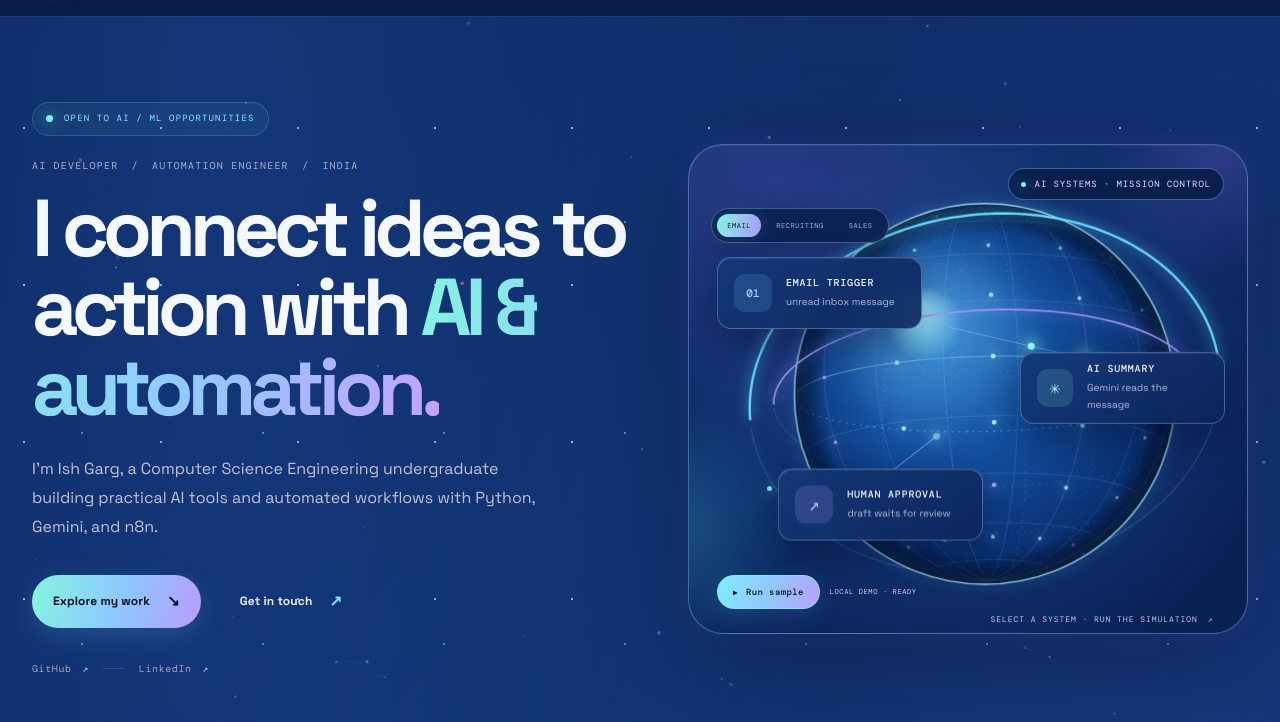
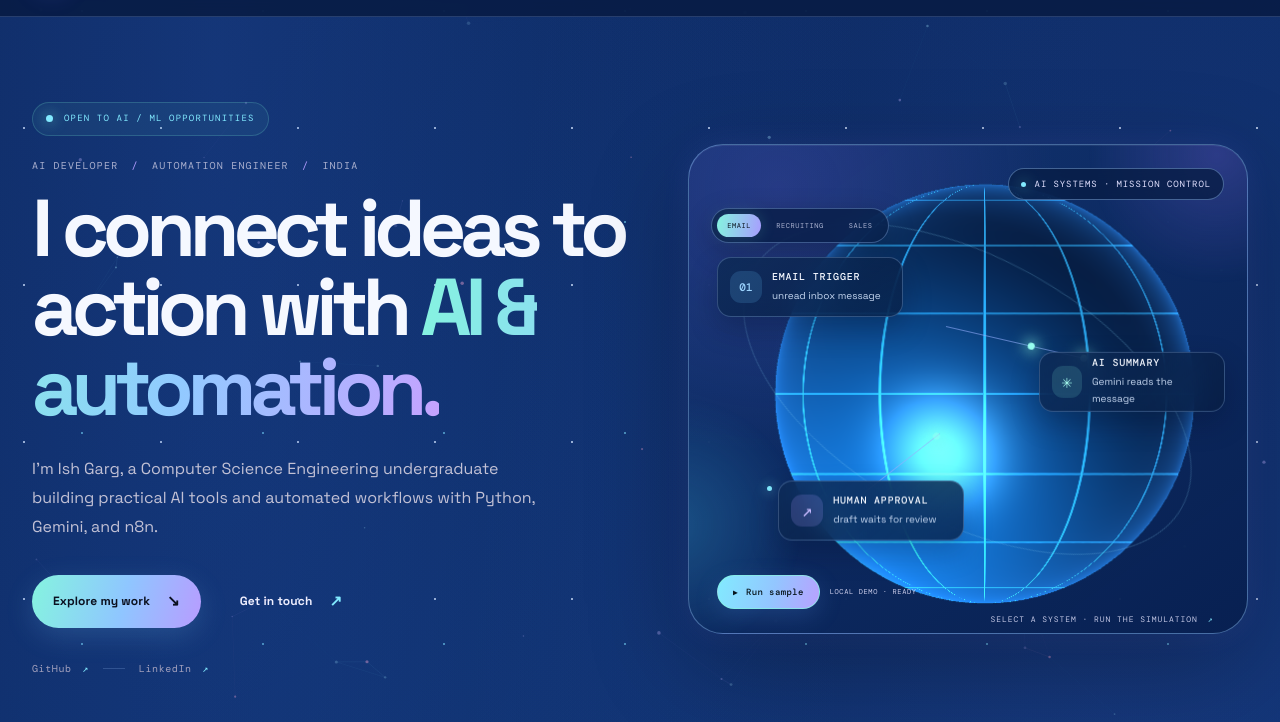
Before and after one commit to Ish596/ish-garg-portfolio, a plain HTML site: page index.html in a window 1280 px wide. Shown: the part 65-787 px from the top of the page. Drawn offline with nearby package versions, Linux system fonts and the light colour scheme; animation ran at ten frames a second.

Commit message:
Refine portfolio globe as shaded 3D sphere

```diff
--- a/globe.js
+++ b/globe.js
@@ -1,222 +1,167 @@
 (() => {
   const canvas = document.querySelector('#globe-canvas');
   const surface = canvas?.closest('.hero-art');
-  const context = canvas?.getContext('2d', { alpha: true });
-  if (!canvas || !surface || !context) return;
+  if (!canvas || !surface) return;
+
+  const gl = canvas.getContext('webgl', { alpha: true, antialias: true, premultipliedAlpha: false });
+  if (!gl) {
+    canvas.classList.add('globe-canvas-fallback');
+    return;
+  }
 
   const reducedMotion = window.matchMedia('(prefers-reduced-motion: reduce)').matches;
-  const pointer = { x: 0, y: 0, active: false };
+  const vertexSource = `
+    attribute vec3 a_position;
+    uniform vec2 u_resolution;
+    uniform vec2 u_center;
+    uniform float u_radius;
+    uniform float u_spin;
+    uniform vec2 u_pointer;
+    varying vec3 v_normal;
+
+    void main() {
+      float spin = u_spin + u_pointer.x * 0.34;
+      float tilt = -0.24 + u_pointer.y * 0.27;
+      vec3 p = a_position;
+
+      float cs = cos(spin);
+      float sn = sin(spin);
+      p = vec3(p.x * cs + p.z * sn, p.y, -p.x * sn + p.z * cs);
+
+      float ct = cos(tilt);
+      float st = sin(tilt);
+      p = vec3(p.x, p.y * ct - p.z * st, p.y * st + p.z * ct);
+      v_normal = p;
+
+      vec2 pixel = u_center + p.xy * u_radius;
+      vec2 clip = vec2(pixel.x / u_resolution.x * 2.0 - 1.0, 1.0 - pixel.y / u_resolution.y * 2.0);
+      gl_Position = vec4(clip, -p.z * 0.94, 1.0);
+    }
+  `;
+
+  const fragmentSource = `
+    precision mediump float;
+    varying vec3 v_normal;
+
+    void main() {
+      vec3 n = normalize(v_normal);
+      vec3 light = normalize(vec3(-0.42, 0.56, 0.82));
+      float diffuse = max(dot(n, light), 0.0);
+      float facing = max(n.z, 0.0);
+      float fresnel = pow(1.0 - facing, 2.4);
+
+      float latitude = asin(clamp(n.y, -1.0, 1.0));
+      float longitude = atan(n.x, n.z);
+      float parallels = 1.0 - smoothstep(0.025, 0.06, abs(sin(latitude * 8.0)));
+      float meridians = 1.0 - smoothstep(0.024, 0.058, abs(sin(longitude * 6.0)));
+      float grid = max(parallels * 0.42, meridians * 0.64) * smoothstep(-0.25, 0.22, n.z);
+
+      vec3 base = mix(vec3(0.012, 0.055, 0.16), vec3(0.035, 0.24, 0.49), 0.18 + diffuse * 0.72);
+      vec3 color = base + vec3(0.04, 0.25, 0.40) * pow(diffuse, 2.0);
+      color += vec3(0.21, 0.76, 0.92) * grid;
+      color += vec3(0.17, 0.49, 0.81) * fresnel * 0.78;
+
+      vec3 halfVector = normalize(light + vec3(0.0, 0.0, 1.0));
+      float highlight = pow(max(dot(n, halfVector), 0.0), 28.0);
+      color += vec3(0.55, 0.9, 1.0) * highlight * 0.72;
+
+      gl_FragColor = vec4(color, 1.0);
+    }
+  `;
+
+  function compileShader(type, source) {
+    const shader = gl.createShader(type);
+    gl.shaderSource(shader, source);
+    gl.compileShader(shader);
+    if (!gl.getShaderParameter(shader, gl.COMPILE_STATUS)) {
+      gl.deleteShader(shader);
+      return null;
+    }
+    return shader;
+  }
+
+  const vertexShader = compileShader(gl.VERTEX_SHADER, vertexSource);
+  const fragmentShader = compileShader(gl.FRAGMENT_SHADER, fragmentSource);
+  if (!vertexShader || !fragmentShader) {
+    canvas.classList.add('globe-canvas-fallback');
+    return;
+  }
+
+  const program = gl.createProgram();
+  gl.attachShader(program, vertexShader);
+  gl.attachShader(program, fragmentShader);
+  gl.linkProgram(program);
+  if (!gl.getProgramParameter(program, gl.LINK_STATUS)) {
+    canvas.classList.add('globe-canvas-fallback');
+    return;
+  }
+
+  const latitudeSteps = 56;
+  const longitudeSteps = 88;
+  const positions = [];
+  const indices = [];
+  for (let row = 0; row <= latitudeSteps; row += 1) {
+    const latitude = -Math.PI / 2 + row / latitudeSteps * Math.PI;
+    for (let column = 0; column <= longitudeSteps; column += 1) {
+      const longitude = column / longitudeSteps * Math.PI * 2;
+      const cosLatitude = Math.cos(latitude);
+      positions.push(
+        cosLatitude * Math.sin(longitude),
+        Math.sin(latitude),
+        cosLatitude * Math.cos(longitude)
+      );
+    }
+  }
+  for (let row = 0; row < latitudeSteps; row += 1) {
+    for (let column = 0; column < longitudeSteps; column += 1) {
+      const first = row * (longitudeSteps + 1) + column;
+      const next = first + longitudeSteps + 1;
+      indices.push(first, next, first + 1, next, next + 1, first + 1);
+    }
+  }
+
+  const vertexBuffer = gl.createBuffer();
+  gl.bindBuffer(gl.ARRAY_BUFFER, vertexBuffer);
+  gl.bufferData(gl.ARRAY_BUFFER, new Float32Array(positions), gl.STATIC_DRAW);
+  const indexBuffer = gl.createBuffer();
+  gl.bindBuffer(gl.ELEMENT_ARRAY_BUFFER, indexBuffer);
+  gl.bufferData(gl.ELEMENT_ARRAY_BUFFER, new Uint16Array(indices), gl.STATIC_DRAW);
+
+  gl.useProgram(program);
+  const positionLocation = gl.getAttribLocation(program, 'a_position');
+  gl.enableVertexAttribArray(positionLocation);
+  gl.vertexAttribPointer(positionLocation, 3, gl.FLOAT, false, 0, 0);
+  const uniforms = {
+    resolution: gl.getUniformLocation(program, 'u_resolution'),
+    center: gl.getUniformLocation(program, 'u_center'),
+    radius: gl.getUniformLocation(program, 'u_radius'),
+    spin: gl.getUniformLocation(program, 'u_spin'),
+    pointer: gl.getUniformLocation(program, 'u_pointer')
+  };
+
+  const pointer = { x: 0, y: 0, targetX: 0, targetY: 0 };
   let width = 0;
   let height = 0;
-  let radius = 0;
   let centerX = 0;
   let centerY = 0;
-  let spin = 0.25;
-  let tiltX = -0.2;
-  let tiltY = 0.12;
-  let targetTiltX = tiltX;
-  let targetTiltY = tiltY;
+  let radius = 0;
+  let spin = 0.3;
   let frame = 0;
-
-  const radians = (degrees) => degrees * Math.PI / 180;
-
-  function spherePoint(latitude, longitude) {
-    const lat = radians(latitude);
-    const lon = radians(longitude) + spin;
-    const cosLat = Math.cos(lat);
-    const x = cosLat * Math.sin(lon);
-    let y = Math.sin(lat);
-    let z = cosLat * Math.cos(lon);
-
-    const tiltedY = y * Math.cos(tiltX) - z * Math.sin(tiltX);
-    const tiltedZ = y * Math.sin(tiltX) + z * Math.cos(tiltX);
-    const rotatedX = x * Math.cos(tiltY) + tiltedZ * Math.sin(tiltY);
-    const rotatedZ = -x * Math.sin(tiltY) + tiltedZ * Math.cos(tiltY);
-    y = tiltedY;
-    z = rotatedZ;
-
-    return { x: centerX + rotatedX * radius, y: centerY - y * radius, z };
-  }
-
-  function drawCurve(points, color, lineWidth, dash = []) {
-    for (const front of [false, true]) {
-      context.beginPath();
-      let drawing = false;
-      for (let index = 0; index < points.length - 1; index += 1) {
-        const from = points[index];
-        const to = points[index + 1];
-        const segmentIsFront = from.z >= 0 && to.z >= 0;
-        const segmentIsBack = from.z < 0 && to.z < 0;
-        if ((front && segmentIsFront) || (!front && segmentIsBack)) {
-          if (!drawing) context.moveTo(from.x, from.y);
-          context.lineTo(to.x, to.y);
-          drawing = true;
-        } else {
-          drawing = false;
-        }
-      }
-      context.strokeStyle = color;
-      context.lineWidth = lineWidth;
-      context.setLineDash(front ? [] : dash);
-      context.stroke();
-    }
-    context.setLineDash([]);
-  }
-
-  function orbitPoint(angle, phase, inclination, orbitRadius) {
-    const t = angle + phase;
-    const x = Math.cos(t) * orbitRadius;
-    const y = Math.sin(t) * orbitRadius * Math.cos(inclination);
-    const z = Math.sin(t) * orbitRadius * Math.sin(inclination);
-    const turnedX = x * Math.cos(tiltY) + z * Math.sin(tiltY);
-    const turnedZ = -x * Math.sin(tiltY) + z * Math.cos(tiltY);
-    return { x: centerX + turnedX * radius, y: centerY - y * radius, z: turnedZ };
-  }
-
-  function drawOrbit(phase, inclination, orbitRadius, color, lineWidth, front) {
-    const points = [];
-    for (let index = 0; index <= 160; index += 1) {
-      points.push(orbitPoint(index / 160 * Math.PI * 2, phase, inclination, orbitRadius));
-    }
-    context.beginPath();
-    let drawing = false;
-    for (let index = 0; index < points.length - 1; index += 1) {
-      const from = points[index];
-      const to = points[index + 1];
-      const isFront = from.z >= 0 && to.z >= 0;
-      const isBack = from.z < 0 && to.z < 0;
-      if ((front && isFront) || (!front && isBack)) {
-        if (!drawing) context.moveTo(from.x, from.y);
-        context.lineTo(to.x, to.y);
-        drawing = true;
-      } else {
-        drawing = false;
-      }
-    }
-    context.strokeStyle = front ? color : 'rgba(101, 174, 255, .22)';
-    context.lineWidth = front ? lineWidth : Math.max(1, lineWidth * .65);
-    context.shadowColor = front ? color : 'transparent';
-    context.shadowBlur = front ? 13 : 0;
-    context.stroke();
-    context.shadowBlur = 0;
-  }
-
-  function render() {
-    context.clearRect(0, 0, width, height);
-
-    const halo = context.createRadialGradient(centerX, centerY, radius * .28, centerX, centerY, radius * 1.55);
-    halo.addColorStop(0, 'rgba(79, 179, 255, .17)');
-    halo.addColorStop(.62, 'rgba(80, 128, 255, .09)');
-    halo.addColorStop(1, 'rgba(80, 128, 255, 0)');
-    context.fillStyle = halo;
-    context.beginPath();
-    context.arc(centerX, centerY, radius * 1.55, 0, Math.PI * 2);
-    context.fill();
-
-    drawOrbit(-spin * .46, .7, 1.24, '#67dcff', 2.3, false);
-    drawOrbit(spin * .28, 1.16, 1.11, '#a99aff', 1.5, false);
-
-    context.save();
-    context.beginPath();
-    context.arc(centerX, centerY, radius, 0, Math.PI * 2);
-    context.clip();
-
-    const sphere = context.createRadialGradient(centerX - radius * .36, centerY - radius * .42, radius * .06, centerX, centerY, radius * 1.2);
-    sphere.addColorStop(0, '#8eeaff');
-    sphere.addColorStop(.12, '#347fc9');
-    sphere.addColorStop(.42, '#1552a2');
-    sphere.addColorStop(.78, '#0b3479');
-    sphere.addColorStop(1, '#061b45');
-    context.fillStyle = sphere;
-    context.fillRect(centerX - radius, centerY - radius, radius * 2, radius * 2);
-
-    const latitudeLines = [];
-    for (let latitude = -72; latitude <= 72; latitude += 18) {
-      const points = [];
-      for (let longitude = -180; longitude <= 180; longitude += 3) {
-        points.push(spherePoint(latitude, longitude));
-      }
-      latitudeLines.push(points);
-    }
-    const longitudeLines = [];
-    for (let longitude = -180; longitude < 180; longitude += 22.5) {
-      const points = [];
-      for (let latitude = -90; latitude <= 90; latitude += 3) {
-        points.push(spherePoint(latitude, longitude));
-      }
-      longitudeLines.push(points);
-    }
-    latitudeLines.forEach((points, index) => drawCurve(points, index === 4 ? 'rgba(137, 245, 255, .4)' : 'rgba(132, 208, 255, .24)', index === 4 ? 1.15 : .8, [2, 5]));
-    longitudeLines.forEach((points, index) => drawCurve(points, index % 2 === 0 ? 'rgba(172, 163, 255, .3)' : 'rgba(122, 210, 255, .22)', .8, [2, 5]));
-
-    const nodePoints = [];
-    for (let latitude = -60; latitude <= 60; latitude += 20) {
-      for (let longitude = -180; longitude < 180; longitude += 30) {
-        const point = spherePoint(latitude, longitude);
-        if (point.z > .08) nodePoints.push(point);
-      }
-    }
-    nodePoints.forEach((point, index) => {
-      const depth = Math.max(0, point.z);
-      context.beginPath();
-      context.arc(point.x, point.y, 1 + depth * 1.5, 0, Math.PI * 2);
-      context.fillStyle = index % 5 === 0 ? '#c1b5ff' : '#a7f7ff';
-      context.globalAlpha = .45 + depth * .5;
-      context.shadowColor = context.fillStyle;
-      context.shadowBlur = 5 + depth * 9;
-      context.fill();
-      context.shadowBlur = 0;
-      context.globalAlpha = 1;
-    });
-
-    const specular = context.createRadialGradient(centerX - radius * .34, centerY - radius * .42, 0, centerX - radius * .34, centerY - radius * .42, radius * .64);
-    specular.addColorStop(0, 'rgba(222, 252, 255, .3)');
-    specular.addColorStop(.24, 'rgba(132, 222, 255, .12)');
-    specular.addColorStop(1, 'rgba(132, 222, 255, 0)');
-    context.fillStyle = specular;
-    context.fillRect(centerX - radius, centerY - radius, radius * 2, radius * 2);
-
-    const edgeShade = context.createRadialGradient(centerX, centerY, radius * .45, centerX, centerY, radius);
-    edgeShade.addColorStop(0, 'rgba(2, 9, 31, 0)');
-    edgeShade.addColorStop(.72, 'rgba(2, 9, 31, .06)');
-    edgeShade.addColorStop(1, 'rgba(2, 8, 28, .76)');
-    context.fillStyle = edgeShade;
-    context.fillRect(centerX - radius, centerY - radius, radius * 2, radius * 2);
-    context.restore();
-
-    context.beginPath();
-    context.arc(centerX, centerY, radius, 0, Math.PI * 2);
-    context.strokeStyle = 'rgba(176, 241, 255, .82)';
-    context.lineWidth = 1.4;
-    context.shadowColor = '#45c8ff';
-    context.shadowBlur = 14;
-    context.stroke();
-    context.shadowBlur = 0;
-
-    drawOrbit(-spin * .46, .7, 1.24, '#67dcff', 2.3, true);
-    drawOrbit(spin * .28, 1.16, 1.11, '#a99aff', 1.5, true);
-  }
-
-  function animate() {
-    if (document.hidden || reducedMotion) return;
-    spin += .004;
-    tiltX += (targetTiltX - tiltX) * .045;
-    tiltY += (targetTiltY - tiltY) * .045;
-    render();
-    frame = window.requestAnimationFrame(animate);
-  }
 
   function resize() {
     const bounds = surface.getBoundingClientRect();
+    const pixelRatio = Math.min(window.devicePixelRatio || 1, 1.6);
     width = bounds.width;
     height = bounds.height;
-    radius = Math.min(width * .41, height * .39);
-    centerX = width * .53;
-    centerY = height * .51;
-    const ratio = Math.min(window.devicePixelRatio || 1, 1.6);
-    canvas.width = Math.round(width * ratio);
-    canvas.height = Math.round(height * ratio);
-    context.setTransform(ratio, 0, 0, ratio, 0, 0);
+    canvas.width = Math.round(width * pixelRatio);
+    canvas.height = Math.round(height * pixelRatio);
+    centerX = width * pixelRatio * 0.53;
+    centerY = height * pixelRatio * 0.51;
+    radius = Math.min(width * 0.43, height * 0.43) * pixelRatio;
+    gl.viewport(0, 0, canvas.width, canvas.height);
+    gl.uniform2f(uniforms.resolution, canvas.width, canvas.height);
+    gl.uniform2f(uniforms.center, centerX, centerY);
+    gl.uniform1f(uniforms.radius, radius);
     render();
     if (!reducedMotion && !document.hidden) {
       window.cancelAnimationFrame(frame);
@@ -224,19 +169,36 @@
     }
   }
 
+  function render() {
+    gl.clearColor(0, 0, 0, 0);
+    gl.clear(gl.COLOR_BUFFER_BIT | gl.DEPTH_BUFFER_BIT);
+    gl.enable(gl.DEPTH_TEST);
+    gl.depthFunc(gl.LEQUAL);
+    gl.enable(gl.BLEND);
+    gl.blendFunc(gl.SRC_ALPHA, gl.ONE_MINUS_SRC_ALPHA);
+    gl.uniform1f(uniforms.spin, spin);
+    gl.uniform2f(uniforms.pointer, pointer.x, pointer.y);
+    gl.drawElements(gl.TRIANGLES, indices.length, gl.UNSIGNED_SHORT, 0);
+  }
+
+  function animate() {
+    if (document.hidden || reducedMotion) return;
+    spin += 0.0032;
+    pointer.x += (pointer.targetX - pointer.x) * 0.055;
+    pointer.y += (pointer.targetY - pointer.y) * 0.055;
+    render();
+    frame = window.requestAnimationFrame(animate);
+  }
+
   if (!reducedMotion) {
     surface.addEventListener('pointermove', (event) => {
       const bounds = surface.getBoundingClientRect();
-      pointer.x = (event.clientX - bounds.left) / bounds.width;
-      pointer.y = (event.clientY - bounds.top) / bounds.height;
-      pointer.active = true;
-      targetTiltX = (pointer.y - .5) * .68;
-      targetTiltY = (pointer.x - .5) * 1.05;
+      pointer.targetX = ((event.clientX - bounds.left) / bounds.width - 0.5) * 1.15;
+      pointer.targetY = ((event.clientY - bounds.top) / bounds.height - 0.5) * 0.9;
     }, { passive: true });
     surface.addEventListener('pointerleave', () => {
-      pointer.active = false;
-      targetTiltX = -.2;
-      targetTiltY = .12;
+      pointer.targetX = 0;
+      pointer.targetY = 0;
     }, { passive: true });
   }
 
--- a/visual-refresh.css
+++ b/visual-refresh.css
@@ -916,3 +916,21 @@ dialog.case-dialog::backdrop { background: rgba(3, 15, 43, .83); }
 @media (max-width: 680px) {
   .hero-art { background: radial-gradient(ellipse at 52% 48%, rgba(44, 112, 221, .32), transparent 51%), linear-gradient(145deg, #12346f, #092653); }
 }
+
+/* Keep the globe itself clear: one quiet orbit, fewer interface cards. */
+.globe-canvas { z-index: 1; }
+.globe-canvas-fallback { background: radial-gradient(circle at 38% 32%, #4b9ddd, #1552a2 52%, #061b45 76%); border-radius: 50%; inset: 8% 10% auto auto; width: 78%; height: 84%; }
+.art-grid { display: none; }
+.hero-art > .orbit { display: block; z-index: 2; border-color: rgba(139, 221, 255, .2); pointer-events: none; }
+.hero-art > .orbit-one { width: 88%; height: 54%; animation: orbit-spin 34s linear infinite; }
+.hero-art > .orbit-two { display: none; }
+.flow-card { width: 186px; height: 60px; padding: 10px 12px; gap: 10px; background: linear-gradient(140deg, rgba(13, 42, 86, .84), rgba(7, 29, 67, .78)); border-color: rgba(168, 205, 255, .25); box-shadow: 0 12px 28px rgba(2, 13, 39, .26); backdrop-filter: blur(12px); }
+.flow-card small { color: #c5d6ef; }
+.flow-icon { width: 32px; height: 32px; }
+.flow-card.is-active { background: linear-gradient(140deg, rgba(14, 78, 121, .91), rgba(22, 47, 107, .89)); }
+.scenario-switcher { background: rgba(7, 28, 68, .76); }
+.art-label-top { background: rgba(7, 28, 68, .76); }
+@media (max-width: 680px) {
+  .flow-card { width: 170px; height: 56px; padding: 8px 10px; }
+  .hero-art > .orbit-one { width: 92%; height: 56%; }
+}
```
